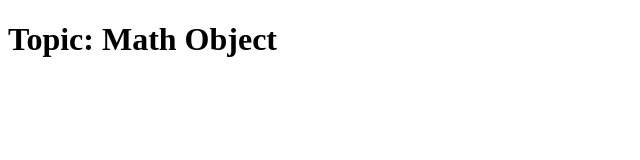
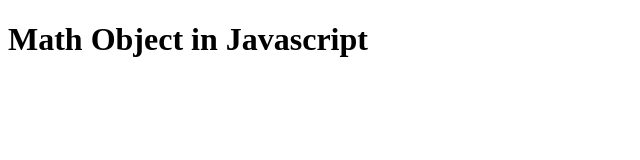
Before and after one commit to AhmedMustafa48/javascript-docs, a plain HTML site: page advanced/5- math object/index.html in a window 1280 px wide. Shown: the whole page, without its empty margins (0-640 px from the left). Drawn offline with Linux system fonts and the light colour scheme.

```diff
--- a/advanced/5- math object/index.html
+++ b/advanced/5- math object/index.html
@@ -7,6 +7,6 @@
     <script src="script.js"></script>
 </head>
 <body>
-    <h1>Topic: Math Object</h1>
+    <h1>Math Object in Javascript</h1>
 </body>
 </html>
```
Also changed, not shown: advanced/5- math object/explanation.txt.
